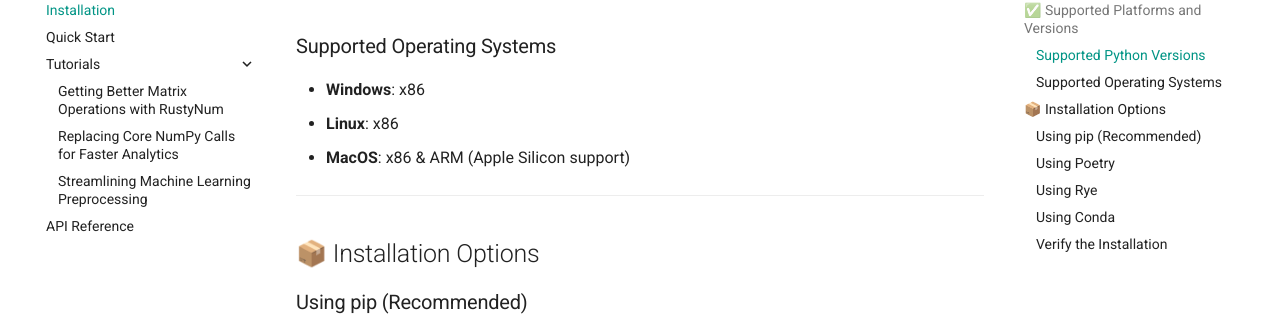
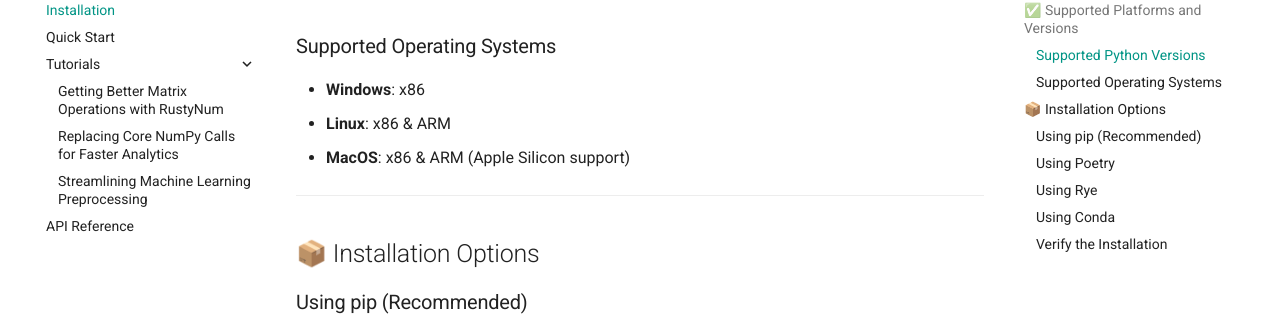
Before and after one commit to IgorSusmelj/rustynum, an MkDocs documentation site: the page built from docs/installation.md, in a window 1280 px wide and 900 px high, scrolled down 322 px. Shown: the part 146-462 px from the top of the window. Built offline with MkDocs 1.6.1 and Material for MkDocs 9.7.7, drawn with Linux system fonts in a browser that asks for light colours; comment, search, counter and statistics services are not loaded.

Commit message:
Add missing metion of ARM support for Linux

```diff
--- a/docs/installation.md
+++ b/docs/installation.md
@@ -11,7 +11,7 @@
 
 ### Supported Operating Systems
 - **Windows**: x86
-- **Linux**: x86
+- **Linux**: x86 & ARM
 - **MacOS**: x86 & ARM (Apple Silicon support)
 
 ---
```
